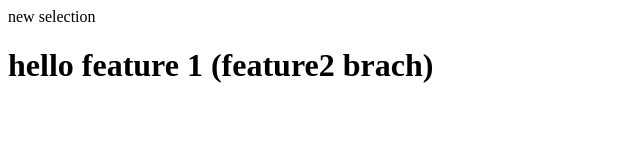
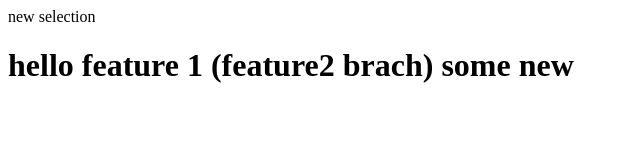
Before and after one commit to AshutoshRajput442/newLcalrepo, a plain HTML site: page index.html in a window 1280 px wide. Shown: the whole page, without its empty margins (0-640 px from the left). Drawn offline with Linux system fonts and the light colour scheme.

Commit message:
change add

```diff
--- a/index.html
+++ b/index.html
@@ -1,3 +1,3 @@
 <p> new selection</p>
 
-<h1>hello feature 1 (feature2 brach)</h1>
+<h1>hello feature 1 (feature2 brach) some new</h1>
```
